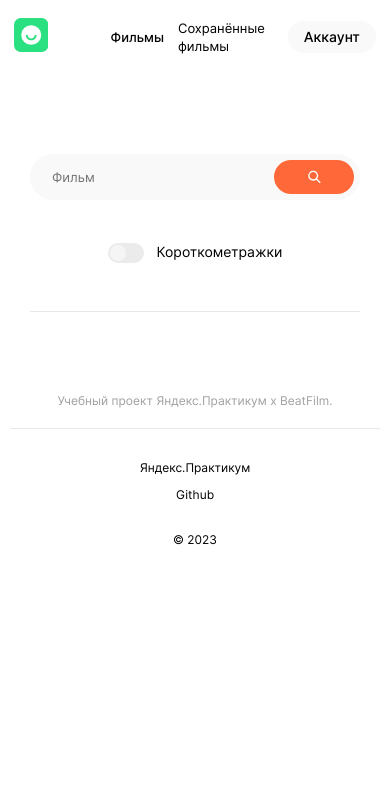
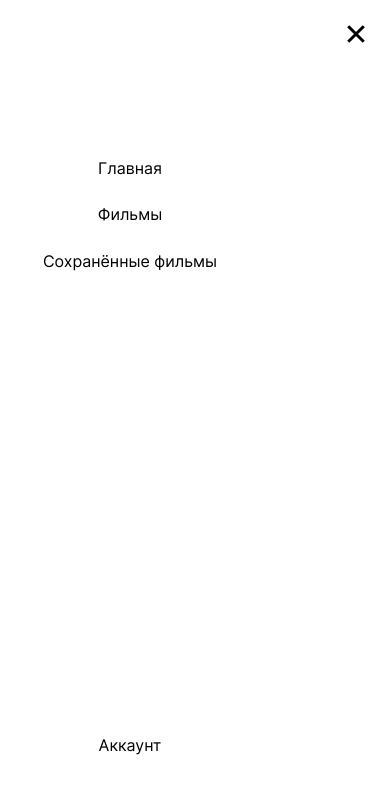
Before and after one commit to TarEvgen/movies-explorer-frontend, a React (Create React App) app: page /movies in a window 390 px wide. Shown: the top 792 px of the page. Built offline with nearby package versions, Linux system fonts and the light colour scheme.

Commit message:
add navigation

```diff
--- a/src/components/App/App.js
+++ b/src/components/App/App.js
@@ -6,6 +6,7 @@ import Login from "../Login/Login";
 import Main from "../Main/Main";
 import Footer from "../Footer/Footer";
 import Movies from "../Movies/Movies";
+import Navigation from "../Navigation/Navigation";
 
 //import ProtectedRoute from "./ProtectedRoute";
 
@@ -36,6 +37,7 @@ function App() {
 
         <Route path="/sign-in" element={<Login />} />
       </Routes>
+      <Navigation />
     </div>
   );
 }
--- a/src/components/FilterCheckbox/FilterCheckbox.css
+++ b/src/components/FilterCheckbox/FilterCheckbox.css
@@ -67,3 +67,11 @@
   background-color: #ffffff;
   left: 18px;
 }
+
+
+@media screen and (max-width: 620px) {
+  .checkbox__name{
+    font-size: 11px;
+  }
+
+}
--- a/src/components/Header/Header.css
+++ b/src/components/Header/Header.css
@@ -7,13 +7,13 @@
   padding-right: 70px;
   box-sizing: border-box;
   max-width: 1280px;
-    background-color: #465DFF;
+  background-color: #465dff;
   display: flex;
   justify-content: space-between;
 }
 
 .header_movies {
-    background-color: #FFF;
+  background-color: #fff;
   align-items: center;
 }
 
@@ -43,22 +43,9 @@
   font-style: medium;
   line-height: 16px;
   font-size: 12px;
-    color: #FFFFFF;
+  color: #ffffff;
   text-decoration: none;
-
-
-
-
 }
-
-
-
-
-
-
-
-
-
 
 .header__link_out {
   padding-left: 20px;
@@ -66,14 +53,12 @@
   padding-top: 8px;
   padding-bottom: 8px;
   color: #000000;
-    background-color: #2BE080;
+  background-color: #2be080;
   border-radius: 3px;
 }
 
-
 .header__link-list_page-movies {
   column-gap: 16px;
-
 }
 
 .header__link_page-movies {
@@ -84,7 +69,6 @@ font-weight: 500;
   line-height: 18px;
   padding-left: 63px;
 }
-
 
 .header__link_page-save-movies {
   color: #000;
@@ -101,7 +85,7 @@ padding-left: 63px;
   line-height: 16px;
   width: 100px;
   height: 32px;
-    background-color: #F9F9F9;
+  background-color: #f9f9f9;
   border-radius: 20px;
   color: #000;
   display: flex;
@@ -109,11 +93,35 @@ padding-left: 63px;
   align-items: center;
 }
 
+.header__button-menu {
+  display: none;
+  background-image: url(../../images/icon-main.svg);
+  width: 44px;
+  height: 38px;
+  background-position: center;
+  background-repeat: no-repeat;
+  border: none;
+  background-color: #fff;
+  cursor: pointer;
+}
+
 @media screen and (max-width: 768px) {
   .header {
     padding-left: 30px;
     padding-right: 30px;
   }
+  .header__link-list_page-movies {
+    display: none;
+  }
+  .header__link_page-profile {
+    display: none;
+  }
+
+  .header__button-menu {
+    display: flex;
+  }
+
+
 }
 
 @media screen and (max-width: 620px) {
--- a/src/components/Header/Header.js
+++ b/src/components/Header/Header.js
@@ -29,10 +29,12 @@ function Header() {
           <div className="logo"></div>
 
             <ul className="header__link-list header__link-list_page-movies">
+
               <li><Link className="header__link header__link_page-movies" to="/movies">Фильмы</Link></li>
               <li><Link className="header__link header__link_page-save-movies" to="/saved-movies">Сохранённые фильмы</Link></li>
             </ul>
             <Link className="header__link header__link_page-profile" to="/profile">Аккаунт</Link>
+            <button className="header__button-menu"></button>
 
           </header>
         }
--- /dev/null
+++ b/src/components/Navigation/Navigation.css
@@ -0,0 +1,71 @@
+.navigation {
+    margin: 0;
+    padding: 0;
+    display: none;
+}
+
+.navigation-menu {
+
+    margin: 0;
+    padding: 0;
+    height: auto;
+    width: 520px;
+    position: relative;
+    display: flex;
+    flex-direction: column;
+    justify-content: space-between;
+    box-sizing: border-box;
+    padding-top: 159px;
+    padding-bottom: 90px;
+    align-items: center;
+    text-align: center;
+    align-content: center;
+
+}
+
+.close__button {
+    margin: 0;
+    padding: 0;
+    width: 22px;
+    height: 22px;
+    background-image: url(../../images/icon__close.svg);
+    background-position: center;
+    border: 0;
+        background-color: #FFF;
+        position: absolute;
+        top: 23px;
+        right: 23px;
+}
+
+
+.navigation__link-list {
+    margin: 0;
+    padding: 0;
+    display: flex;
+    flex-direction: column;
+    row-gap: 28px;
+    list-style-type: none;
+
+}
+
+.navigation__link {
+    color: #000;
+    margin: 0;
+    padding: 0;
+    text-decoration: none;
+}
+
+@media screen and (max-width: 768px) {
+    .navigation {
+        margin: 0;
+    padding: 0;
+        display: flex;
+        min-height: 100vh;
+        position: fixed;
+        top: 0;
+        right:   0;
+        background-color: #FFF;
+
+
+    }
+  }
--- /dev/null
+++ b/src/components/Navigation/Navigation.js
@@ -0,0 +1,38 @@
+import { Link } from "react-router-dom";
+
+import "./Navigation.css";
+
+function Navigation() {
+  return (
+    <>
+    <div className="navigation">
+    <div className="navigation-menu">
+      <button className="close__button"></button>
+
+        <ul className="navigation__link-list">
+          <li>
+            <Link className="navigation__link" to="/">
+              Главная
+            </Link>
+          </li>
+          <li>
+            <Link className="navigation__link" to="/movies">
+              Фильмы
+            </Link>
+          </li>
+          <li>
+            <Link className="navigation__link" to="/saved-movies">
+              Сохранённые фильмы
+            </Link>
+          </li>
+        </ul>
+        <Link className="navigation__link" to="/profile">
+          Аккаунт
+        </Link>
+      </div>
+      </div>
+    </>
+  );
+}
+
+export default Navigation;
--- a/src/components/SearchForm/SearchForm.css
+++ b/src/components/SearchForm/SearchForm.css
@@ -88,5 +88,18 @@
   }
 
   @media screen and (max-width: 620px) {
+    .search-form__search-bar {
+      margin-left: 14px;
+      margin-right: 14px;
+  }
+  .search-form__line {
+      margin-left: 14px;
+      margin-right: 14px;
+
+    }
+
+  .search-form__field-search {
+    font-size: 11px;
+  }
 
   }
```
Also changed, not shown: src/images/icon-main.svg (added), src/images/icon__close.svg (added). Lines whose indentation alone changed are shown as unchanged.
